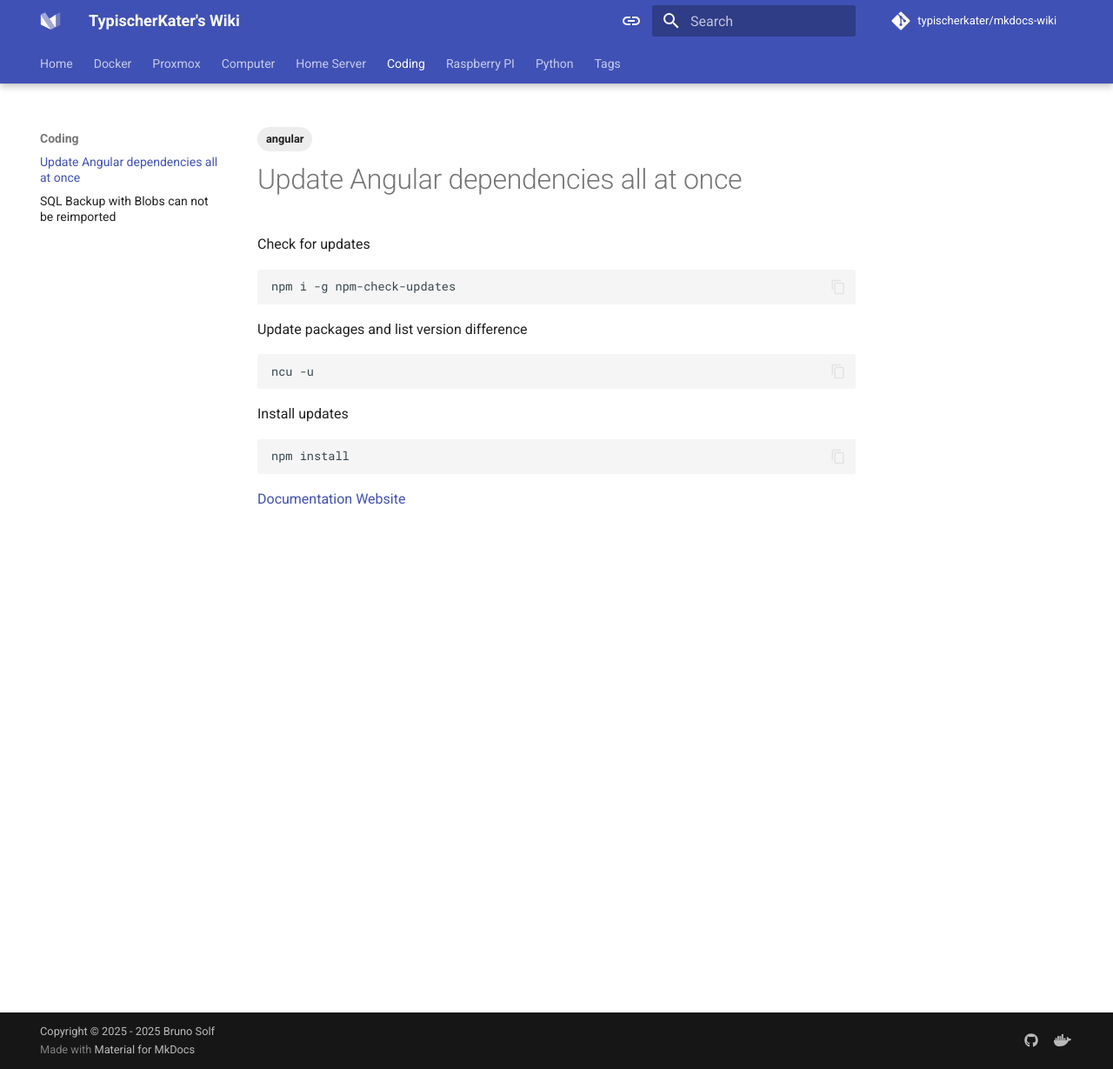
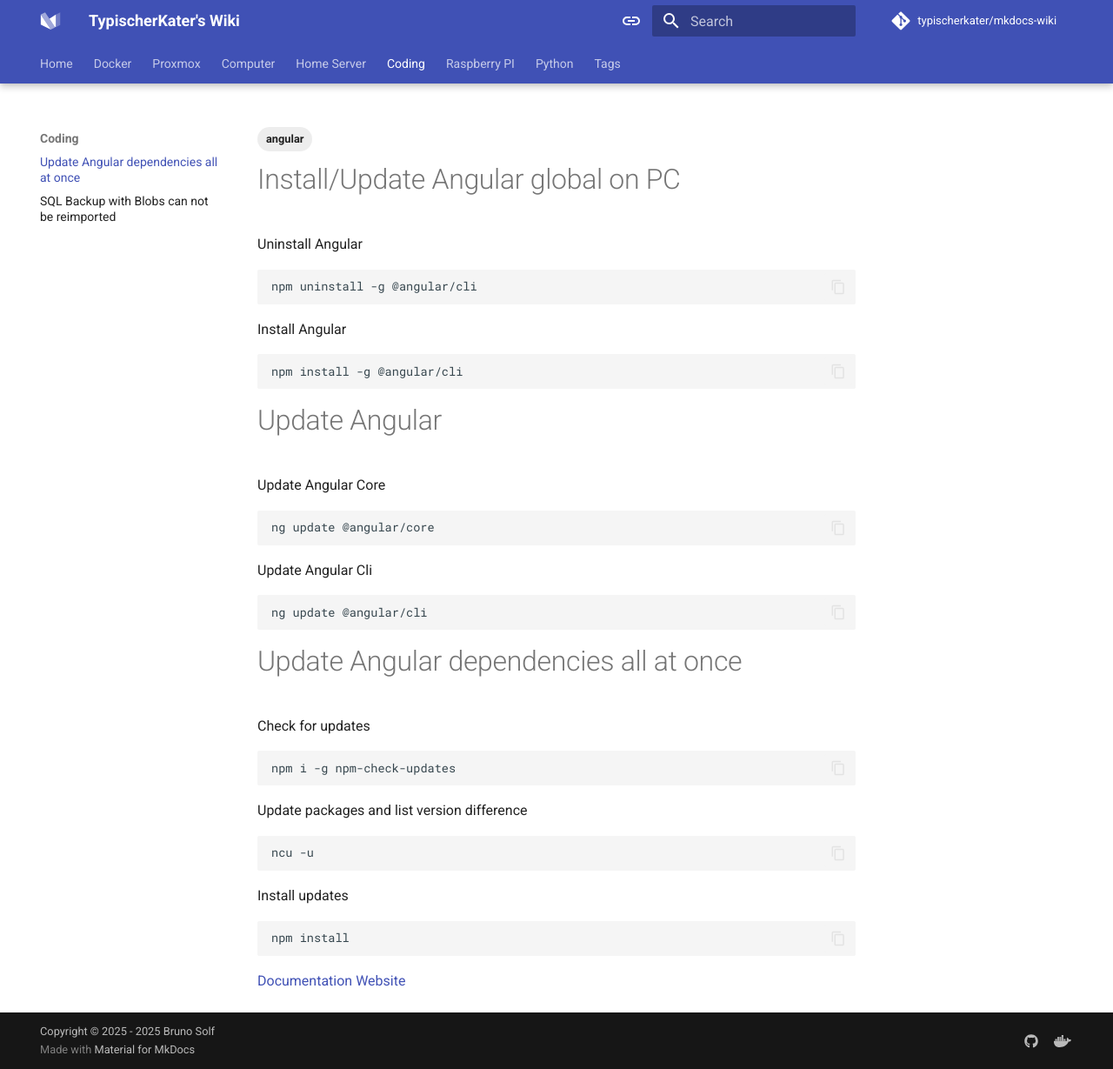
Before and after one commit to TypischerKater/mkdocs-wiki, an MkDocs documentation site: the page built from docs/coding/update-angular-dependencies-all-at-once.md, in a window 1280 px wide and 1229 px high. Shown: the whole window at 87% size. Built offline with MkDocs 1.6.1 and Material for MkDocs 9.7.7, drawn with Linux system fonts in a browser that asks for light colours; comment, search, counter and statistics services are not loaded.

Commit message:
added angular update commands

````diff
--- a/docs/coding/update-angular-dependencies-all-at-once.md
+++ b/docs/coding/update-angular-dependencies-all-at-once.md
@@ -2,6 +2,29 @@
 tags:
   - angular
 ---
+
+# Install/Update Angular global on PC
+Uninstall Angular
+```bash
+npm uninstall -g @angular/cli
+```
+
+Install Angular
+```bash
+npm install -g @angular/cli
+```
+
+# Update Angular
+
+Update Angular Core
+```bash
+ng update @angular/core
+```
+
+Update Angular Cli
+```bash
+ng update @angular/cli
+```
 
 # Update Angular dependencies all at once
 
````
